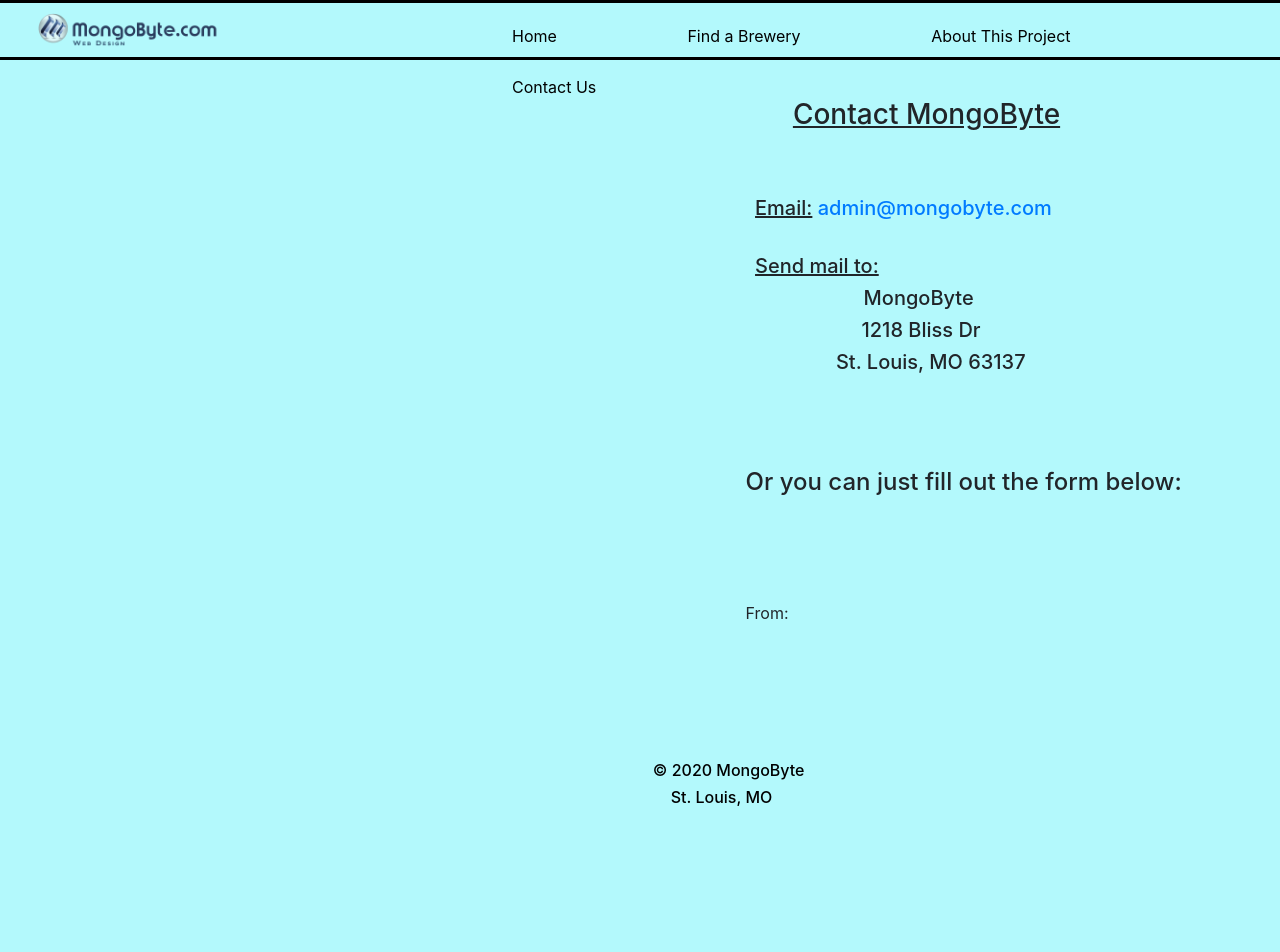
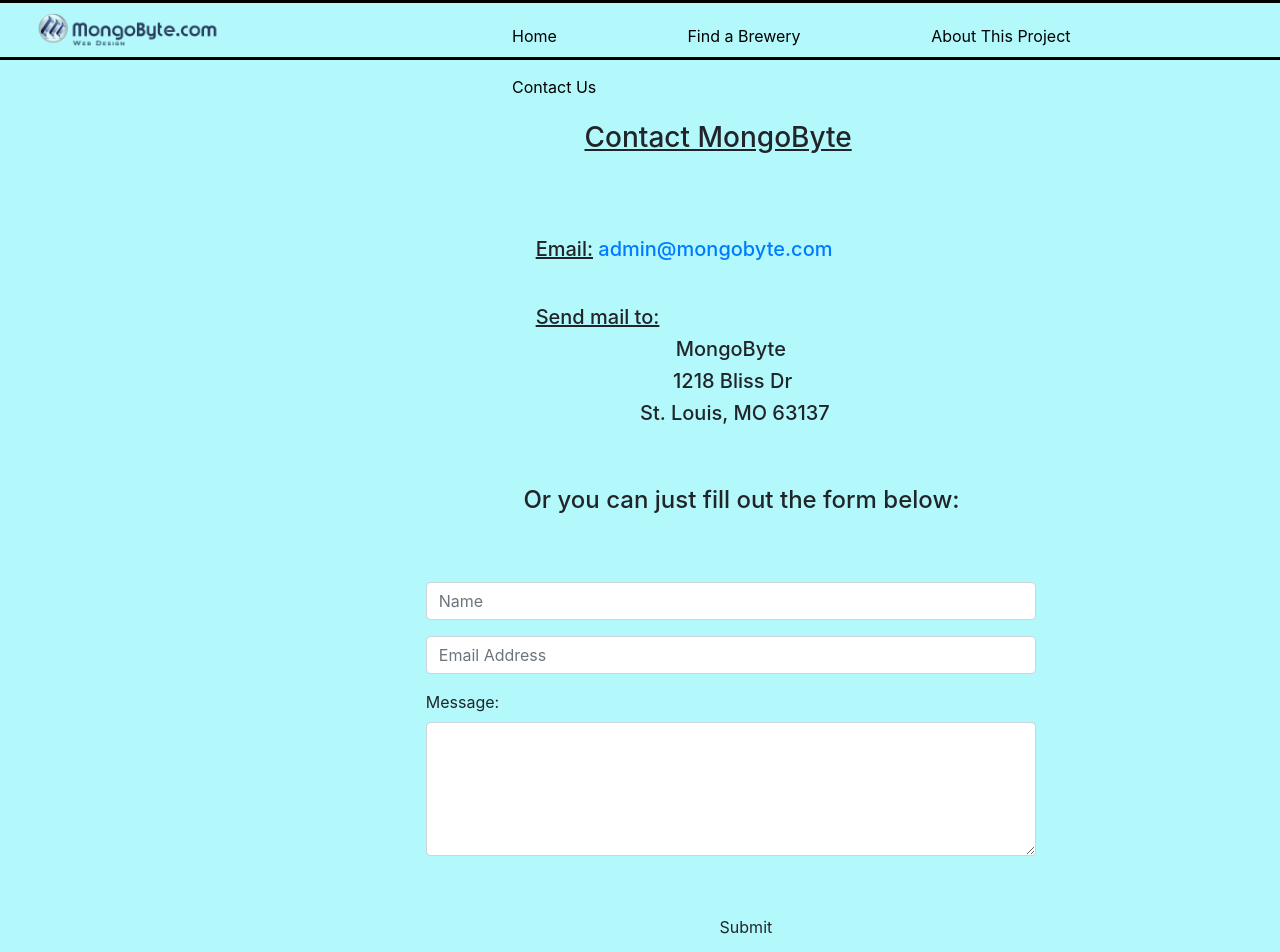
Before and after one commit to dlawrie63137/brewguide, a React (Create React App) app: page /contact in a window 1280 px wide. Shown: the top 952 px of the page. Before the commit the page ends 815 px from the top, so only its background shows below. Built offline with nearby package versions, Linux system fonts and the light colour scheme.

Commit message:
contact form

```diff
--- a/package.json
+++ b/package.json
@@ -8,6 +8,7 @@
     "@testing-library/user-event": "^7.2.1",
     "react": "^16.13.0",
     "react-animation": "^1.2.2",
+    "react-bootstrap": "^1.0.0-beta.17",
     "react-dom": "^16.13.0",
     "react-router": "^5.1.2",
     "react-router-dom": "^5.1.2",
--- a/src/components/Foot/Foot.css
+++ b/src/components/Foot/Foot.css
@@ -1,13 +1,20 @@
+h6 {
+    text-align: center;
+}
+
 .foot {
+    margin-bottom: 0%;
+    margin-left: -15%;
+}
+
+.foot-top {
     font: Arial;
     color: black;
-    margin-left: 28%;
-    margin-top: 3%;;
+    margin-top: 1%;;
 }
 
-.foot2 {
+.foot-bottom {
     font: Arial;
     color: black;
-    margin-left: 32%;
     margin-top: 0%;;
 }
--- a/src/components/Foot/Foot.js
+++ b/src/components/Foot/Foot.js
@@ -5,8 +5,8 @@
 
     return (
         <div className='foot'>
-            <h6 className='foot'>© 2020 MongoByte</h6>
-            <h6 className='foot2'>St. Louis, MO</h6>
+            <h6 className='foot-top'>© 2020 MongoByte</h6>
+            <h6 className='foot-bottom'>St. Louis, MO</h6>
 
         </div>
     );
--- a/src/components/Welcome/Welcome.css
+++ b/src/components/Welcome/Welcome.css
@@ -1,24 +1,24 @@
 caption {
     display: inline-block;
-    margin-bottom: 0%;
-    margin-left: 42%;
+    margin-bottom: 2%;
+    margin-left: 22%;
     margin-top: 2%;
 }
 
 h2 {
     font: Arial;
-    margin-left: 25%;
     margin-top: 5%;
-    padding-left: 7%;
+    padding-left: 10%;
 }
 
-.container {
+.welcome-div {
     animation-name: slideup;
     animation-duration: 3s;
     animation-timing-function: ease;
-    margin-left: 11%;
+    margin-left: 8%;
     margin-top: 3%;
     padding-left: 14%;
+    z-index: 3;
 }
 @keyframes slideup {
     from {margin-top: 100%;}
@@ -28,8 +28,6 @@
 .welcome_photo {
     height: 500px;
     width: 500px;
+    margin-left: 5%;
     margin-top: 8%;
-    margin-left: 26%;
-    padding-left: 0%;
-
 }
--- a/src/components/Welcome/Welcome.js
+++ b/src/components/Welcome/Welcome.js
@@ -7,6 +7,7 @@
 const Welcome = () => {
     return (
        <div className="container">
+            <div className='welcome-div'>
                 <h2>MongoByte Brewery Guide</h2>
                 <img
                     className='welcome_photo'
@@ -14,6 +15,7 @@
                     alt='people drinking beer'
                 />
                 <caption>Photo by Eugen Buzuk from Pexels</caption>
+            </div>
             <Foot></Foot>
         </div>
 
--- a/src/containers/Contact/Contact.css
+++ b/src/containers/Contact/Contact.css
@@ -1,5 +1,4 @@
-.foot {
-    align-self: center;
-    margin-left: 30%;
-    margin-top: 10%;
+.footer {
+    align-content: center;
+    margin-left: 9%;
 }
--- a/src/containers/Contact/Contact.js
+++ b/src/containers/Contact/Contact.js
@@ -3,14 +3,20 @@
 import Navbar from '../../components/Navbar/Navbar';
 import ContactInfo from './ContactInfo/ContactInfo';
 import Foot from '../../components/Foot/Foot';
+import '../../components/Foot/Foot.css';
+
 
 class Contact extends Component {
     render () {
         return (
-            <div className='contact'>
-                <Navbar></Navbar>
-                <ContactInfo></ContactInfo>
-                <Foot className='foot'></Foot>
+            <div>
+                <div>
+                    <Navbar></Navbar>
+                    <ContactInfo></ContactInfo>
+                </div>
+                <div className='footer'>
+                    <Foot></Foot>
+                </div>
             </div>
         );
     };
--- /dev/null
+++ b/src/containers/Contact/ContactForm/ContactForm.css
@@ -0,0 +1,10 @@
+.btn {
+    margin-bottom: 1%;
+    margin-left: 60%;
+    margin-top: 3%;
+}
+
+.form-group {
+    margin-left: 37%;
+    width: 50%;
+}
--- /dev/null
+++ b/src/containers/Contact/ContactForm/ContactForm.js
@@ -0,0 +1,51 @@
+import React, { Component } from 'react';
+import './ContactForm.css';
+
+class contactForm extends Component  {
+
+    constructor(props) {
+        super(props);
+        this.state = {
+          name: '',
+          email: '',
+          message: ''
+        }
+      }
+
+    render() {
+     return(
+       <div className="contact">
+           <form id="contact-form" onSubmit={this.handleSubmit.bind(this)} method="POST">
+           <div className="form-group">
+                <input type="text" className="form-control" placeholder='Name' value={this.state.name} onChange={this.onNameChange.bind(this)} />
+            </div>
+            <div className="form-group">
+                <input type="email" className="form-control" placeholder='Email Address' aria-describedby="emailHelp" value={this.state.email} onChange={this.onEmailChange.bind(this)} />
+            </div>
+            <div className="form-group">
+                <label htmlFor="message">Message:</label>
+                <textarea className="form-control" rows="5" value={this.state.message} onChange={this.onMessageChange.bind(this)} />
+            </div>
+            <button type="submit" className="btn">Submit</button>
+            </form>
+        </div>
+     );
+    }
+
+      onNameChange(event) {
+        this.setState({name: event.target.value})
+      }
+
+      onEmailChange(event) {
+        this.setState({email: event.target.value})
+      }
+
+      onMessageChange(event) {
+        this.setState({message: event.target.value})
+      }
+
+    handleSubmit(event) {
+    }
+    }
+
+export default contactForm;
--- a/src/containers/Contact/ContactInfo/ContactInfo.css
+++ b/src/containers/Contact/ContactInfo/ContactInfo.css
@@ -8,7 +8,11 @@
 
 .choice {
     margin-left: 45%;
-    margin-top: 10%;
+    margin-top: 5%;
+}
+
+.choose {
+    margin-bottom: 10%;
 }
 
 .container {
@@ -16,11 +20,16 @@
 }
 
 .contactGreet {
+    margin-top: 5%;
     text-decoration-line: underline;
 }
 
 .contactInfo {
     margin-left: 55%;
+}
+
+.contactInfo-div {
+    margin-left: -10%;
 }
 
 .email {
@@ -32,9 +41,6 @@
     display: inline-flex;
 }
 
-.mailForm {
-    margin-top: 20%;
-}
 .mailto {
     margin-left: -20%;
     text-decoration-line: underline;
--- a/src/containers/Contact/ContactInfo/ContactInfo.js
+++ b/src/containers/Contact/ContactInfo/ContactInfo.js
@@ -1,11 +1,14 @@
 import React from 'react';
 import { Link } from 'react-router-dom';
 import './ContactInfo.css';
+import ContactForm from '../ContactForm/ContactForm';
+import '../ContactForm/ContactForm.css';
 
 const contactInfo = () => {
 
     return (
         <div className='container'>
+            <div className='contactInfo-div'>
                 <div className='contact'>
                     <h3 className='contactGreet'>Contact MongoByte</h3>
                 </div>
@@ -20,12 +23,11 @@
                 </div>
                     <div className='choice'>
                         <h4 className='choose'>Or you can just fill out the form below:</h4>
-
-                    <form className='mailForm'>
-                        <label>From:</label>
-                    </form>
                    </div>
-
+                   <div>
+                       <ContactForm></ContactForm>
+                   </div>
+               </div>
         </div>
     );
 };
```
Also changed, not shown: 1 other file (tests, documents, lock files or other folders). Lines whose indentation alone changed are shown as unchanged.
